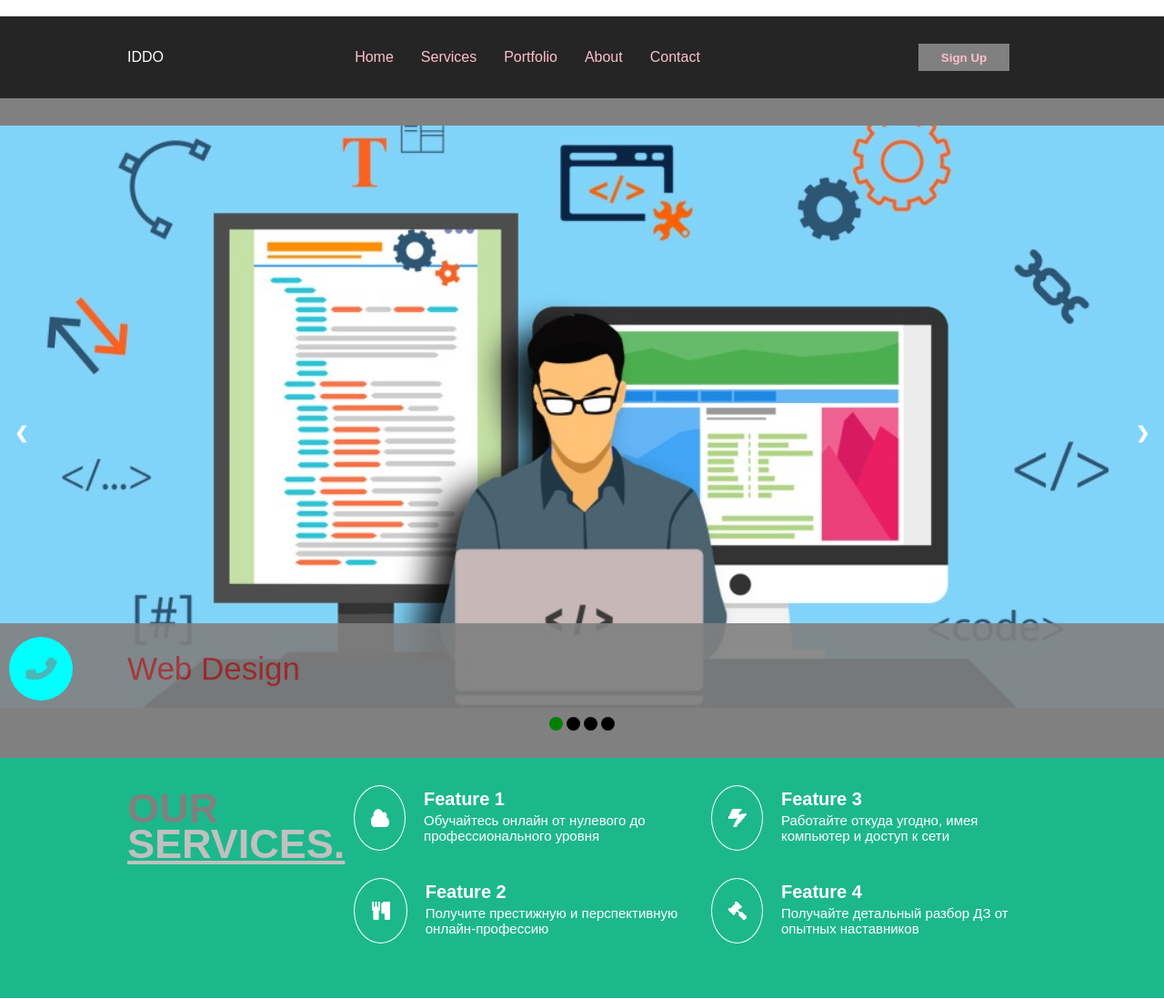
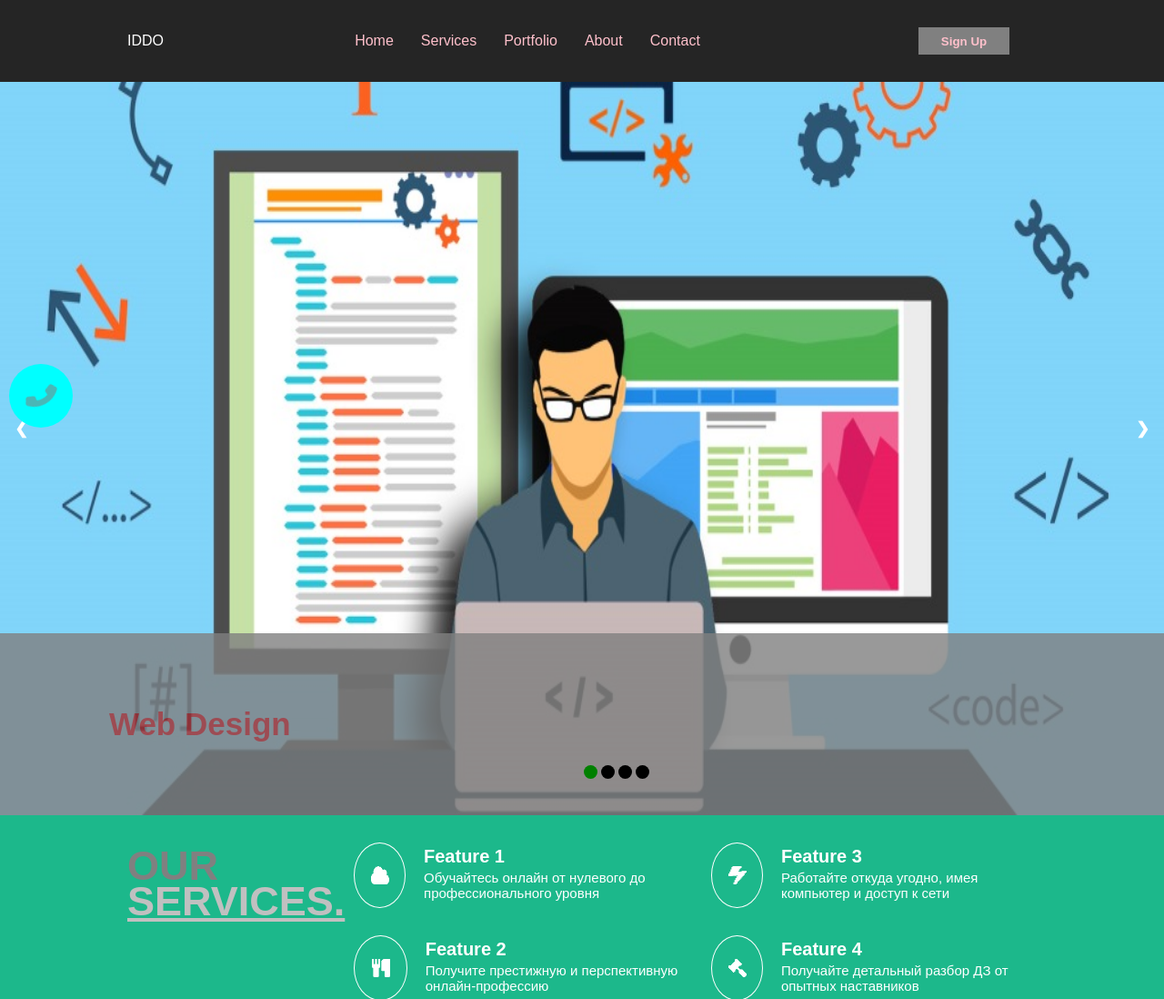
Before and after one commit to AntonioFisherMan/AntonioFisherMan.github.io, a PHP site: page /cr/index.html in a window 1280 px wide. Shown: the top 1098 px of the page at 91% size. Run offline with PHP 8.4, Linux system fonts and the light colour scheme; some libraries are stand-ins or nearby versions.

Commit message:
Update style.css

```diff
--- a/cr/cr/style.css
+++ b/cr/cr/style.css
@@ -42,17 +42,29 @@
     margin: 0 auto;
     max-width: 1000px;
 }
-
+.header{
+    width:100%;
+}
 
 .blockOne {
     background: #252525;
+    position:fixed;
+    z-index:3;
+    top:0px;
+    left:0px;
+    width:100%;
+}
+.blockOne-active
+{
+    opacity:.5;
+    height:80px;
 }
 
 .menuBlock {
     display: flex;
     justify-content: space-between;
     align-items: center;
-    padding-top: 30px;
+    padding-top:30px;
     padding-bottom: 30px;
 }
 
@@ -112,8 +124,6 @@
 
 .blockTwo {
     background: grey;
-    padding-top: 30px;
-    padding-bottom: 30px;
 }
 
 .call__informText {
@@ -137,30 +147,38 @@
 .call__btn {
     position: fixed;
     left: 10px;
-    top: 700px;
+    top: 400px;
     border-radius: 50%;
     background: #00ffff;
     width: 70px;
     height: 70px;
     z-index: 4;
 }
+
 .formWindow {
+    display: block;
 
-    display:none;
 }
+
 .formWindow-active {
-    width: 200px;
+    width: 300px;
     height: 200px;
-    background: #898989;
+    background: grey;
     display: flex;
     justify-content: center;
     align-items: center;
     border-radius: 30%;
-    border: 2px solid grey;
-   position:absolute;
-   bottom:70px;
-   left:150px;
+    border: 2px solid #00ffff;
+    position: relative;
+    top:400px;
+     position: fixed;
+     color:#00ffff;;
+    left:500px;
+    top: 300px;
+    z-index:3;
+
 }
+
 #call_btn-icon {
     position: absolute;
     top: 20px;
@@ -310,10 +328,11 @@
 
 .mySlides {
     display: none;
+  height:860px;
 }
 
  .mySlides img {
-        height: auto;
+     height: 100%;
  }
 
 .prev, .next {
@@ -344,24 +363,27 @@
 .text {
     font-size: 35px;
     position: absolute;
-    width:1200px;
-    bottom: 18px;
     background: grey;
-    opacity: .9;
-    height: 100px;
+    opacity: .8;
+    height: 200px;
+    bottom: 0px;
     color: brown;
     display: flex;
     align-items: center;
-   padding-left:120px;
+    width: 100%;
 }
 
     .text p {
-        margin-left: 20px;
+        margin-left: 120px;
+       font-weight:bold;
     }
 
 .dots {
     display: flex;
     justify-content: center;
+    bottom: 40px;
+    position:absolute;
+   left:50%;
 }
 
 .dot {
@@ -373,7 +395,8 @@
     border-radius: 50%;
     display: inline-block;
     transition: background-color 0.6s ease;
-    margin-top: 10px;
+
+
 }
 
     .active, .dot:hover {
@@ -550,6 +573,9 @@
     border-color: green;
     width: 70px;
     height: 20px;
+}
+.works__buttonsItem-active {
+    border:3px solid red;
 }
 
 .works__buttonsItem:nth-child(1) {
@@ -1111,7 +1137,9 @@
         max-width: 700px;
         margin: 0 auto;
     }
-
+    .blockOne {
+        width: 100%;
+    }
     .ourScills__itemHeadline {
         width: 150px;
     }
@@ -1147,7 +1175,14 @@
     .portfolio__list {
         display: block;
     }
-
+    .blockOne
+    {
+        width:100%;
+    }
+    .mySlides
+    {
+        height:500px;
+    }
     .portfolio__item {
         display: flex;
         margin-top: 10px;
@@ -1208,7 +1243,9 @@
     .headerMenu {
         display: none;
     }
-
+    .blockOne {
+        width: 100%;
+    }
     .burgerMenu {
         display: block;
     }
@@ -1280,8 +1317,7 @@
 
 @media screen and ( max-width: 500px ) {
     .blockTwo {
-        padding-top: 100px;
-        padding-bottom: 100px;
+
     }
 
     .headerContentBlock__inform {
```
Lines whose indentation alone changed are shown as unchanged.
